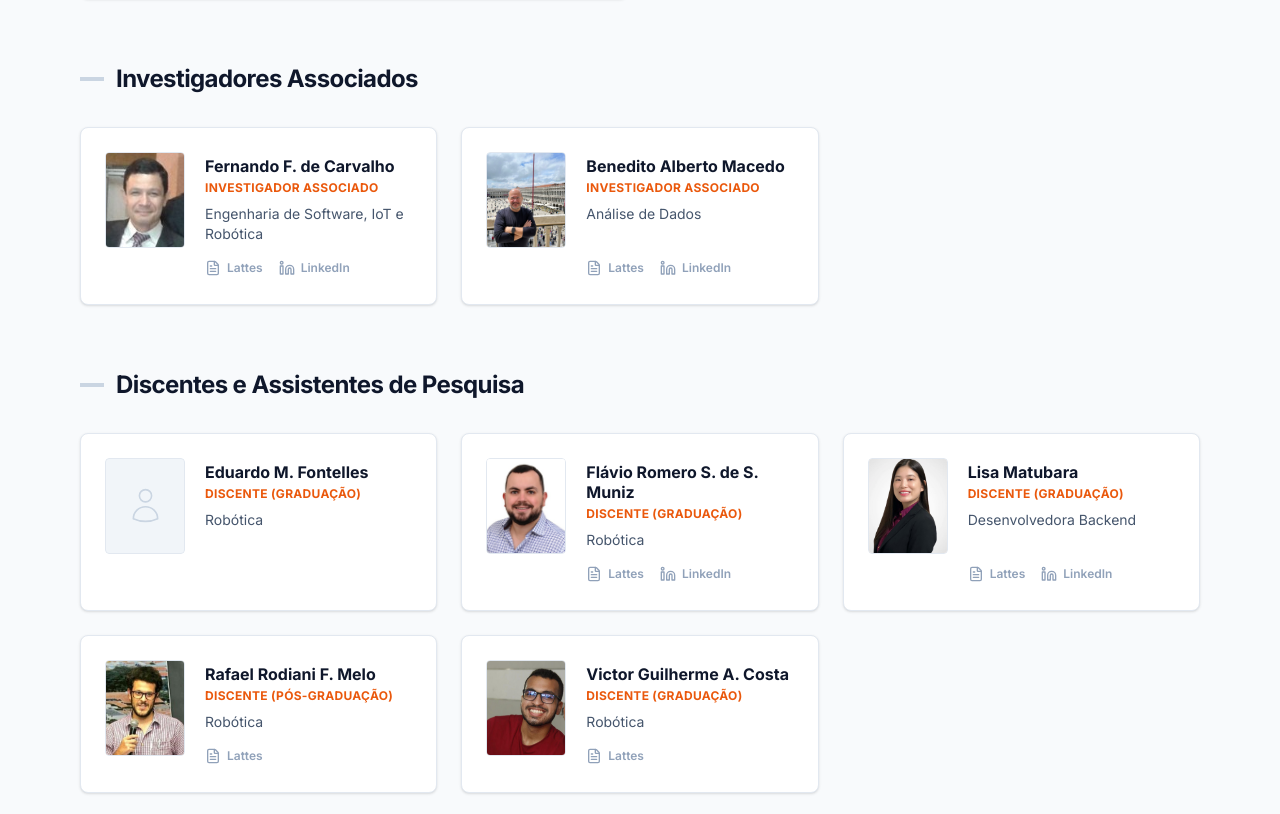
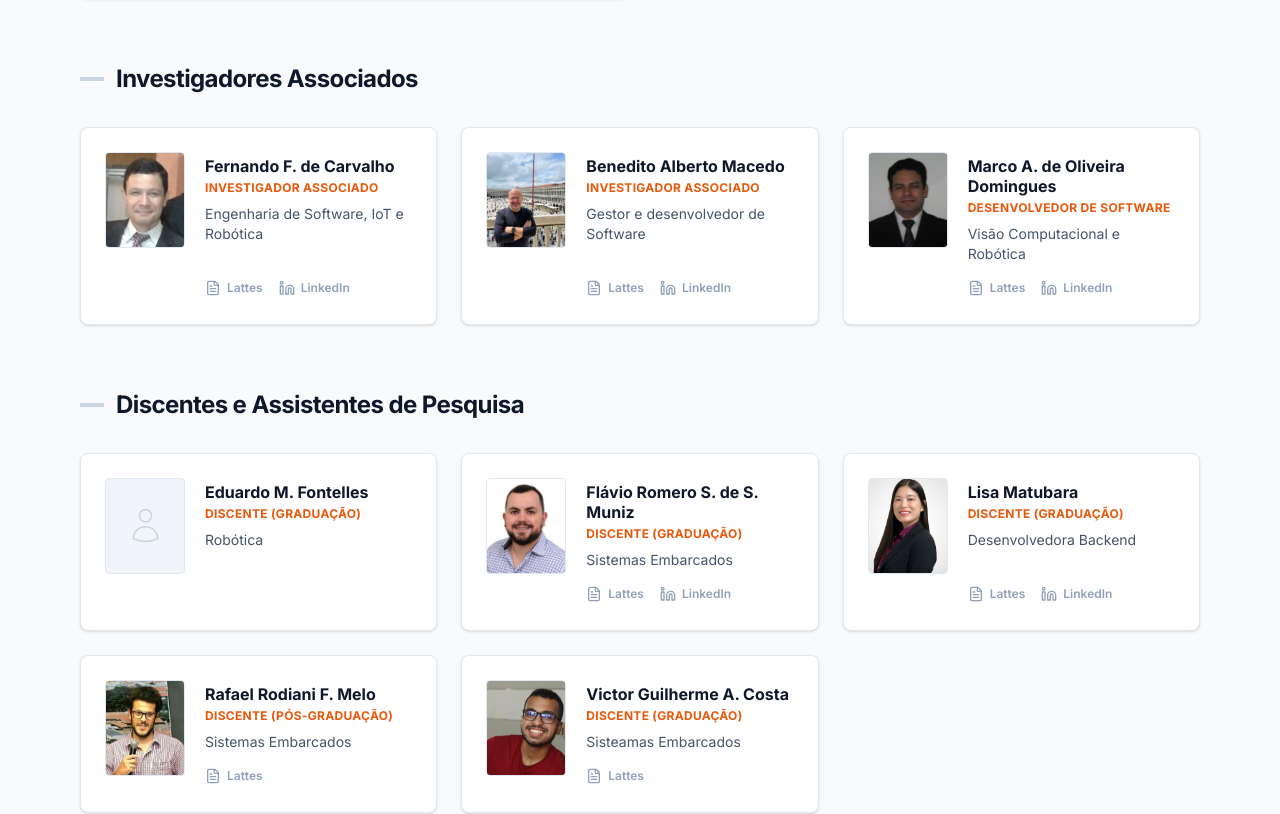
Before and after one commit to grossiter04/Site-MINI-ROV, a React (Vite) app: page /pessoas in a window 1280 px wide. Shown: the part 660-1474 px from the top of the page. Built offline with nearby package versions, Linux system fonts and the light colour scheme.

Commit message:
add: adicionando pesquisadores

```diff
--- a/src/pages/Pessoas.tsx
+++ b/src/pages/Pessoas.tsx
@@ -7,6 +7,7 @@ import fotoLisa from '../assets/Lisa_Matubara_Foto.png';
 import fotoRafael from '../assets/Rafael_Melo_Foto.png';
 import fotoVictor from '../assets/Victor_Costa_Foto.png';
 import fotoBeto from '../assets/Beto_Macedo_Foto.png';
+import fotoMarco from '../assets/Marco_Antonio_Foto.png';
 
 const coordenacao = [
   {
@@ -32,10 +33,17 @@ const pesquisadores = [
   {
     nome: "Benedito Alberto Macedo",
     cargo: "Investigador Associado",
-    area: "Análise de Dados",
+    area: "Gestor e desenvolvedor de Software",
     lattes: "http://lattes.cnpq.br/5699536418012791",
     linkedin: "https://www.linkedin.com/in/beneditomacedo/",
     foto: fotoBeto
+  },
+  {
+    nome: "Marco A. de Oliveira Domingues",
+    cargo: "Desenvolvedor de Software",
+    area: "Visão Computacional e Robótica",
+    lattes: "http://lattes.cnpq.br/7139685024425123",
+    foto: fotoMarco
   },
 ];
 
@@ -51,7 +59,7 @@ const alunos = [
   {
     nome: "Flávio Romero S. de S. Muniz",
     cargo: "Discente (Graduação)",
-    area: "Robótica",
+    area: "Sistemas Embarcados",
     lattes: "http://lattes.cnpq.br/9189816041158285",
     linkedin: "https://www.linkedin.com/in/flavio-muniz/",
     foto: fotoFlavio
@@ -67,7 +75,7 @@ const alunos = [
   {
     nome: "Rafael Rodiani F. Melo",
     cargo: "Discente (Pós-Graduação)",
-    area: "Robótica",
+    area: "Sistemas Embarcados",
     lattes: "http://lattes.cnpq.br/0148847174850005",
     linkedin: "#",
     foto: fotoRafael
@@ -75,7 +83,7 @@ const alunos = [
   {
     nome: "Victor Guilherme A. Costa",
     cargo: "Discente (Graduação)",
-    area: "Robótica",
+    area: "Sisteamas Embarcados",
     lattes: "http://lattes.cnpq.br/0491365749315456",
     linkedin: "#",
     foto: fotoVictor
```
Also changed, not shown: src/assets/Marco_Antonio_Foto.png (added).
